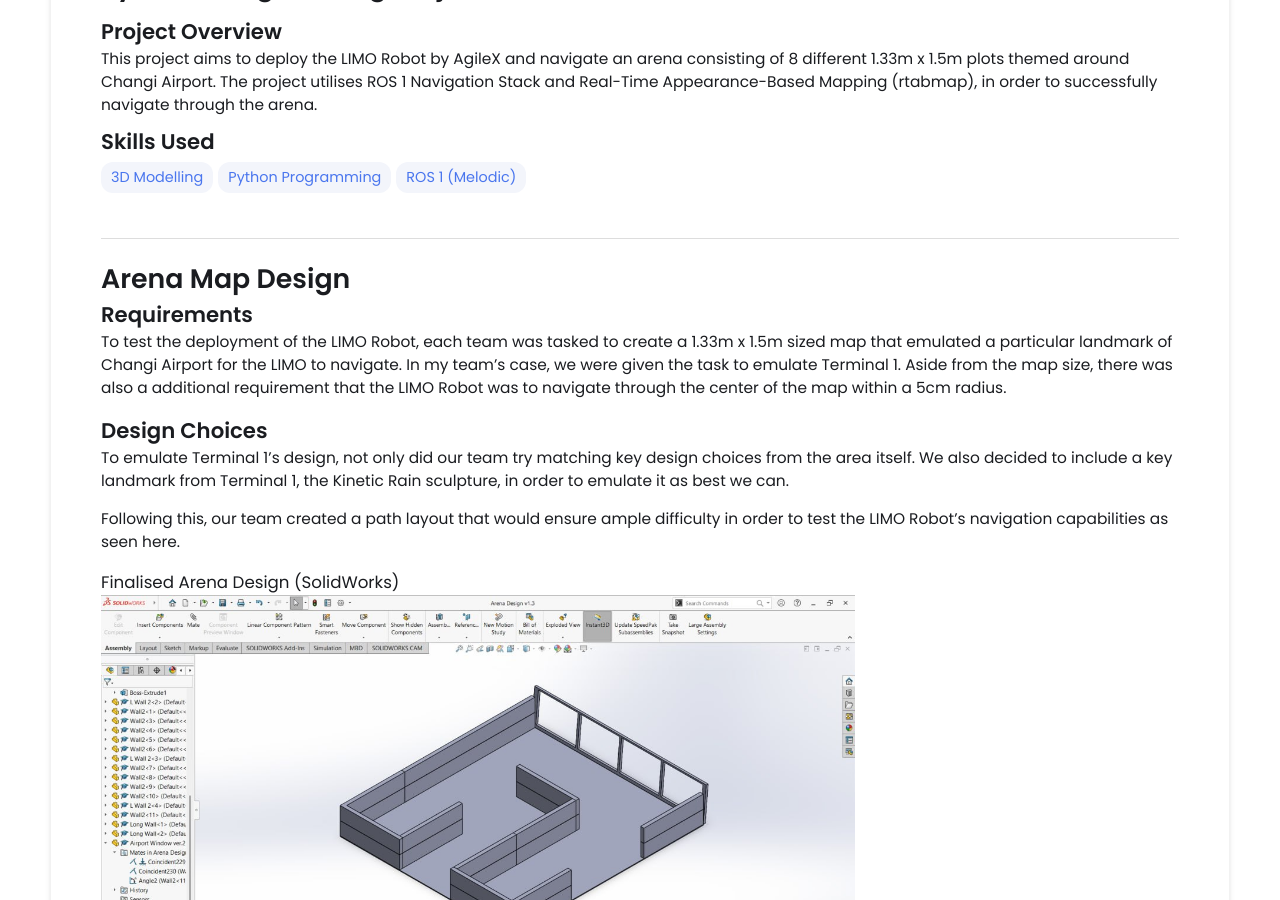
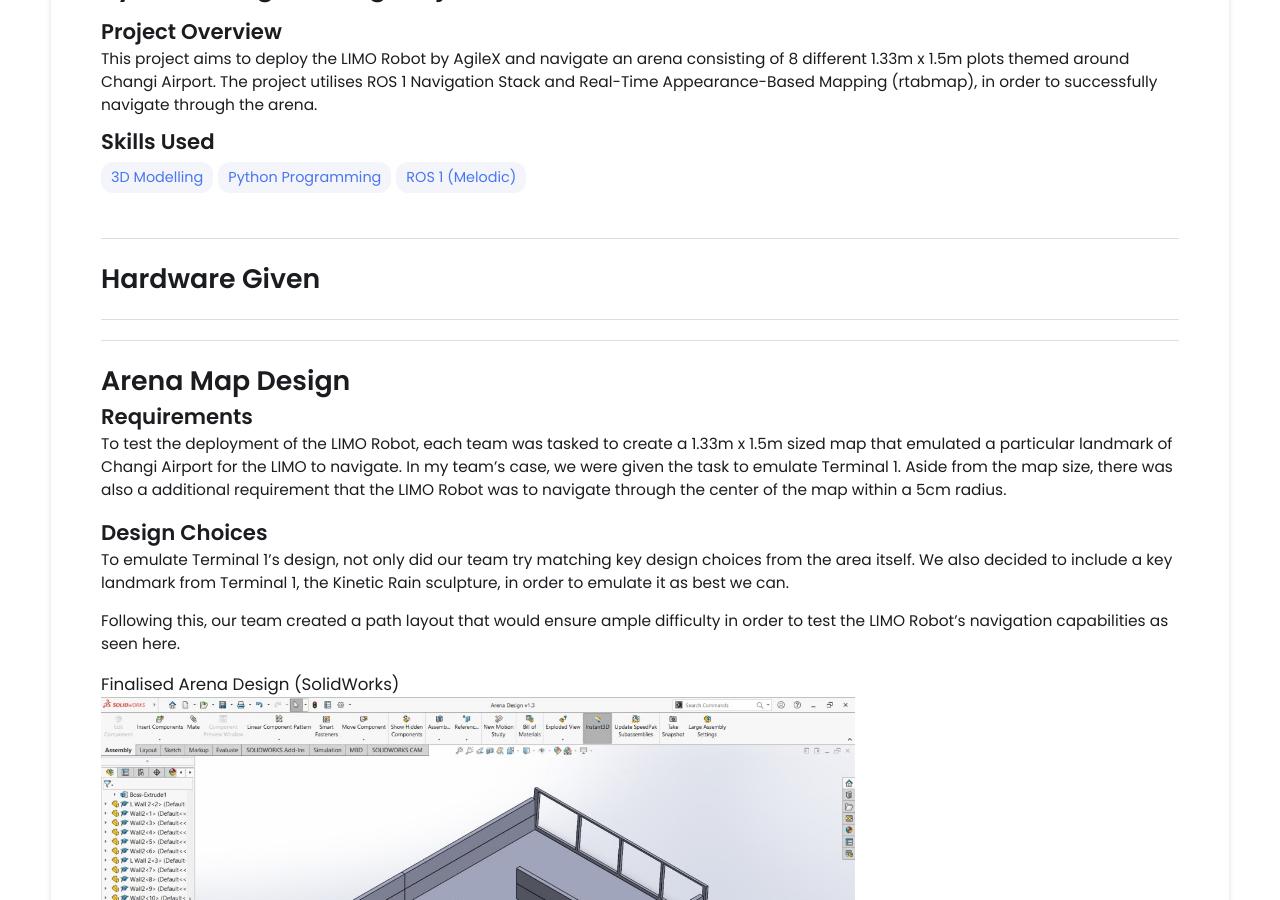
Before and after one commit to LePotatoMann/LePotatoMann.github.io, a Jekyll site: the page built from _projects/demo-project/index.md, in a window 1280 px wide and 900 px high, scrolled down 541 px. Built offline with Jekyll 4.4.1, drawn with Linux system fonts in a browser that asks for light colours.

Commit message:
Update index.md
Added header for Hardware Provided

```diff
--- a/_projects/demo-project/index.md
+++ b/_projects/demo-project/index.md
@@ -8,6 +8,10 @@ skills:
   - ROS 1 (Melodic)
 
 main-image: /LIMO_Robot.png
+---
+
+---
+# Hardware Given
 ---
 
 ---
```
